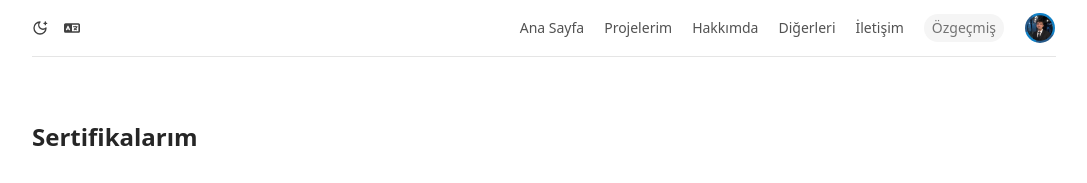
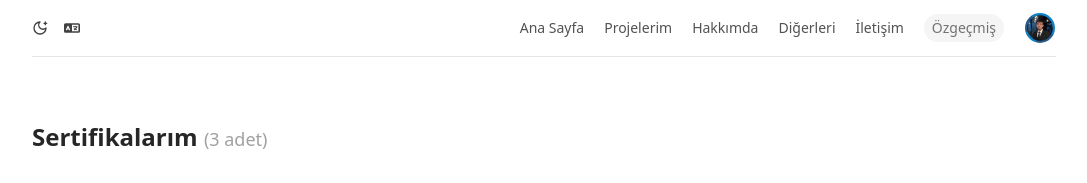
Before and after one commit to poyrazavsever/poyrazavsever.com, a Next.js app: page /certificates in a window 1280 px wide. Shown: the top 183 px of the page, without its empty margins (96-1183 px from the left). Built offline with nearby package versions, Linux system fonts and the light colour scheme.

Commit message:
feat: added certf length to page site

```diff
--- a/pages/certificates.js
+++ b/pages/certificates.js
@@ -30,7 +30,7 @@ const certificates = [
 const Certificates = () => {
   return (
     <div className="py-16 text-neutral-800 dark:text-neutral-200">
-      <h1 className="text-2xl font-semibold mb-8">Sertifikalarım</h1>
+      <h1 className="text-2xl font-semibold mb-8">Sertifikalarım <span className='text-lg font-medium text-neutral-400'>({certificates.length} adet)</span></h1>
 
       <div className="grid md:grid-cols-2 gap-10">
         {certificates.map((cert, index) => (
```
